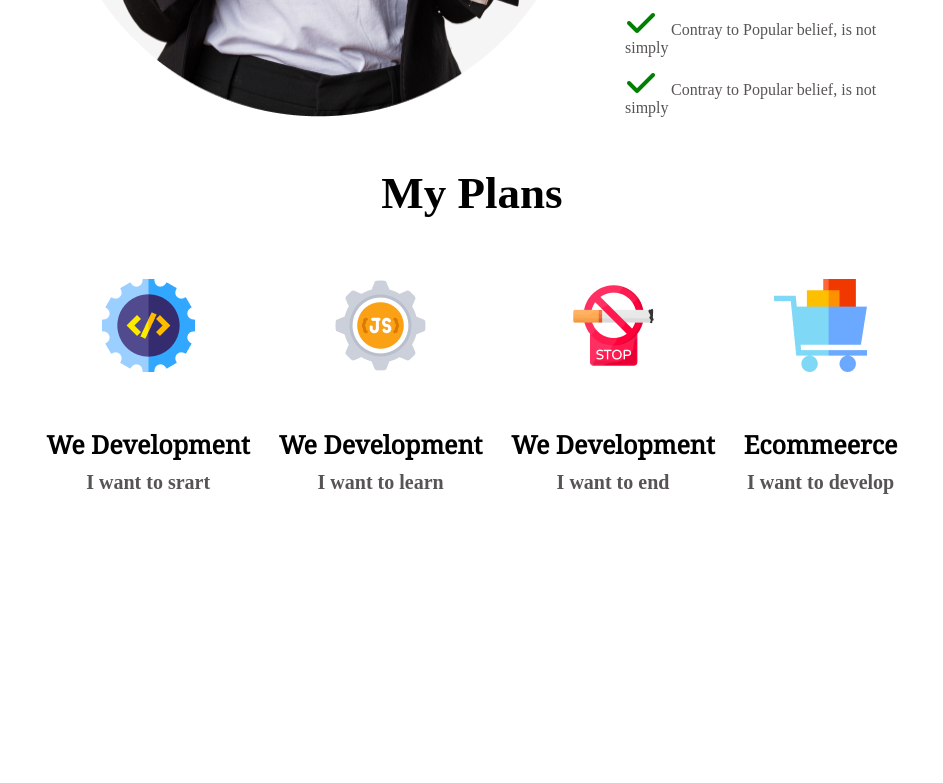
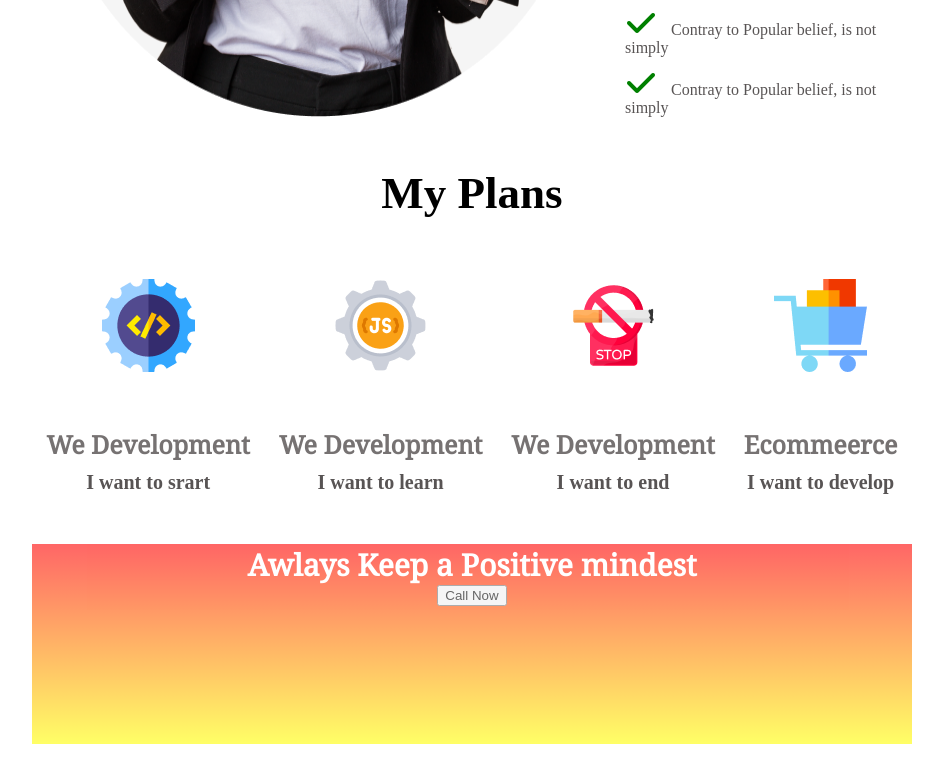
Before and after one commit to mdshihabali1/project-frist, a plain HTML site: page index.html in a window 1280 px wide. Shown: the part 1423-2206 px from the top of the page, without its empty margins (168-1111 px from the left). Before the commit the page ends 1937 px from the top, so only its background shows below. Drawn offline with Linux system fonts and the light colour scheme.

Commit message:
my plans addd

```diff
--- a/index.html
+++ b/index.html
@@ -81,6 +81,14 @@
                 </div>
             </div>
         </section>
+        <section>
+            <div class="keep">
+                <div class="keep-title">
+                    <h3>Awlays Keep a Positive mindest</h3>
+                    <button class="positive">Call Now</button>
+                </div>
+            </div>
+        </section>
     </main>
 </body>
 </html>
--- a/styles/style.css
+++ b/styles/style.css
@@ -105,7 +105,7 @@ h2{
     }
     .plans-item, h2{
         font-size: 25px;
-        color:black;
+        color:hsla(0, 82%, 2%, 0.555);
         font-weight: 700;
     }
     .plans-item, p{
@@ -114,3 +114,28 @@ h2{
         margin-top: 10px;
         color:#585454;
     }
+    /* my plans end */
+
+    .keep{
+        margin-top: 100px;
+        text-align: center;
+        margin:50px 200px;
+        margin-bottom: 200px;
+    }
+    .keep-title{
+        background-image: url('../images/watch.png');
+        background-repeat: no-repeat;
+        background-size: cover;
+        height: 200px;
+        background-image: linear-gradient(red, yellow);
+        opacity: 0.6;
+    }
+
+
+    .keep-title h3{
+        color:white;
+        font-size: 30px;
+        font-weight: 900;
+        font-family: 'Noto Serif', serif;
+
+    }
```
